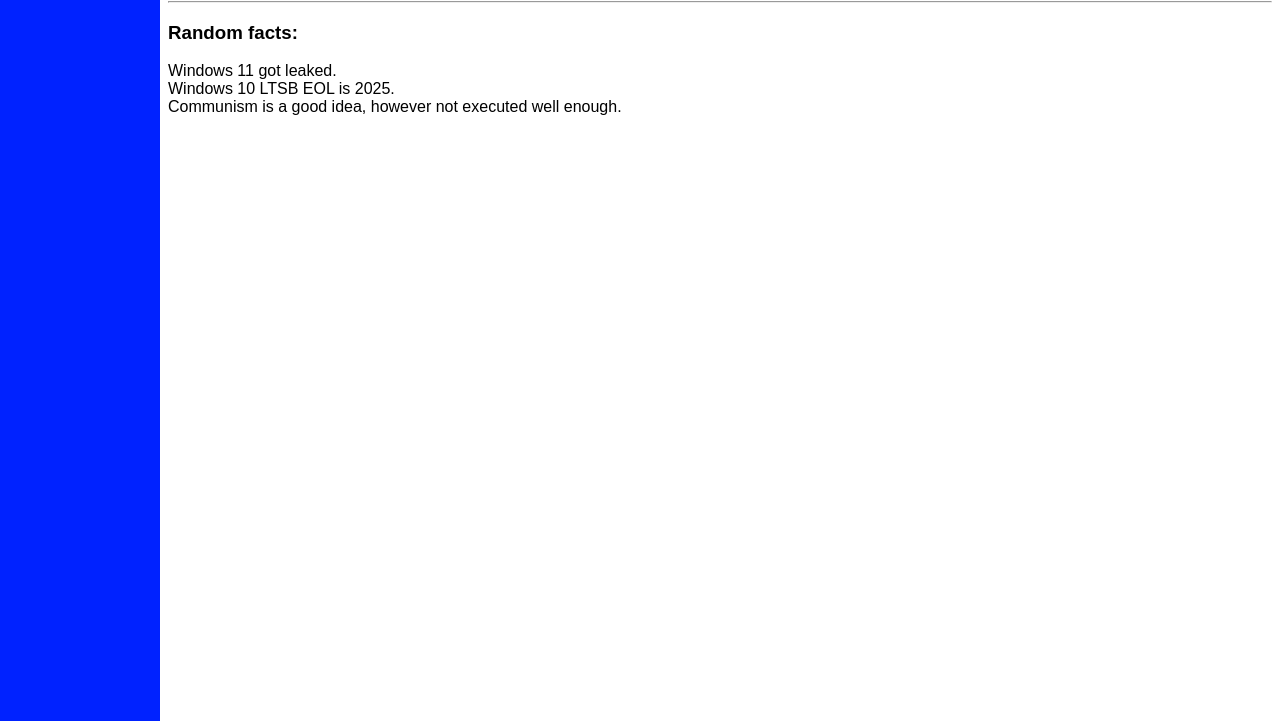
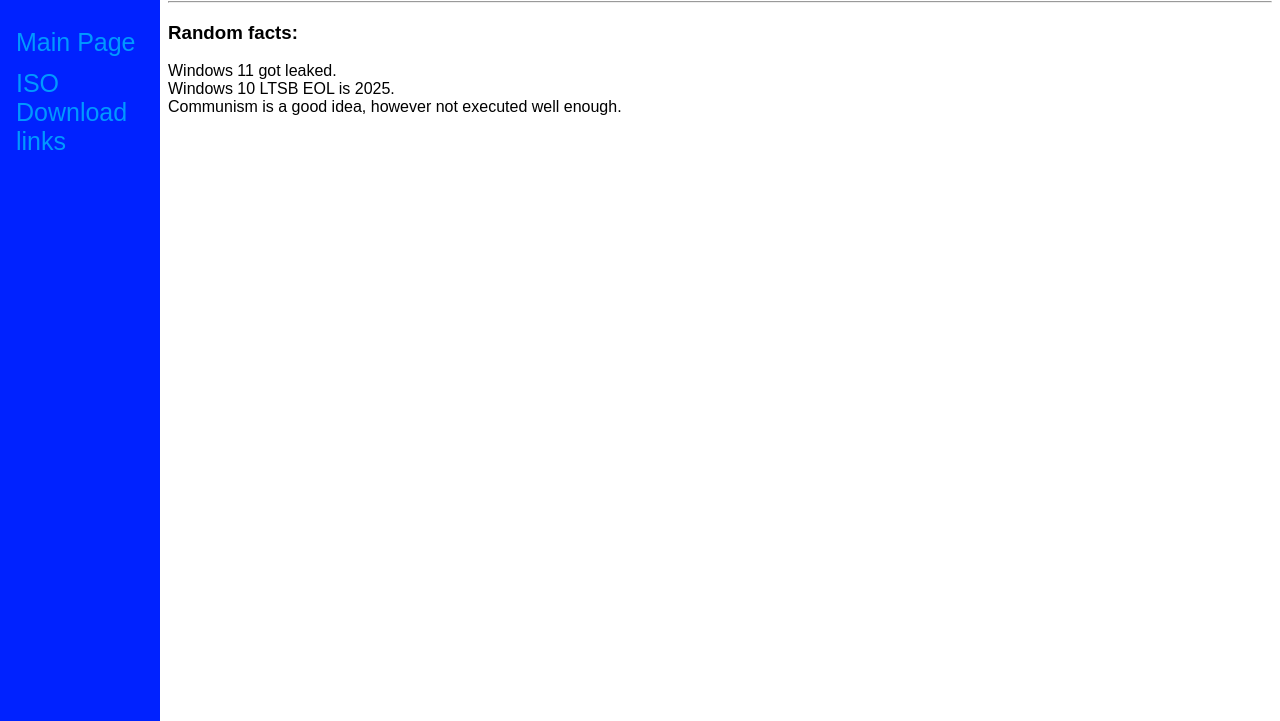
Before and after one commit to 59exe/59exe.github.io, a plain HTML site: page index.html in a window 1280 px wide. Shown: the part 79-800 px from the top of the page. Drawn offline with Linux system fonts and the light colour scheme.

Commit message:
Update style.css

```diff
--- a/style.css
+++ b/style.css
@@ -95,7 +95,7 @@ img {
     margin-left: 160px;
 }
 
-a {
+.a a {
     font-family:monospace;
     margin-left:160px;
     color: #09f;
```
